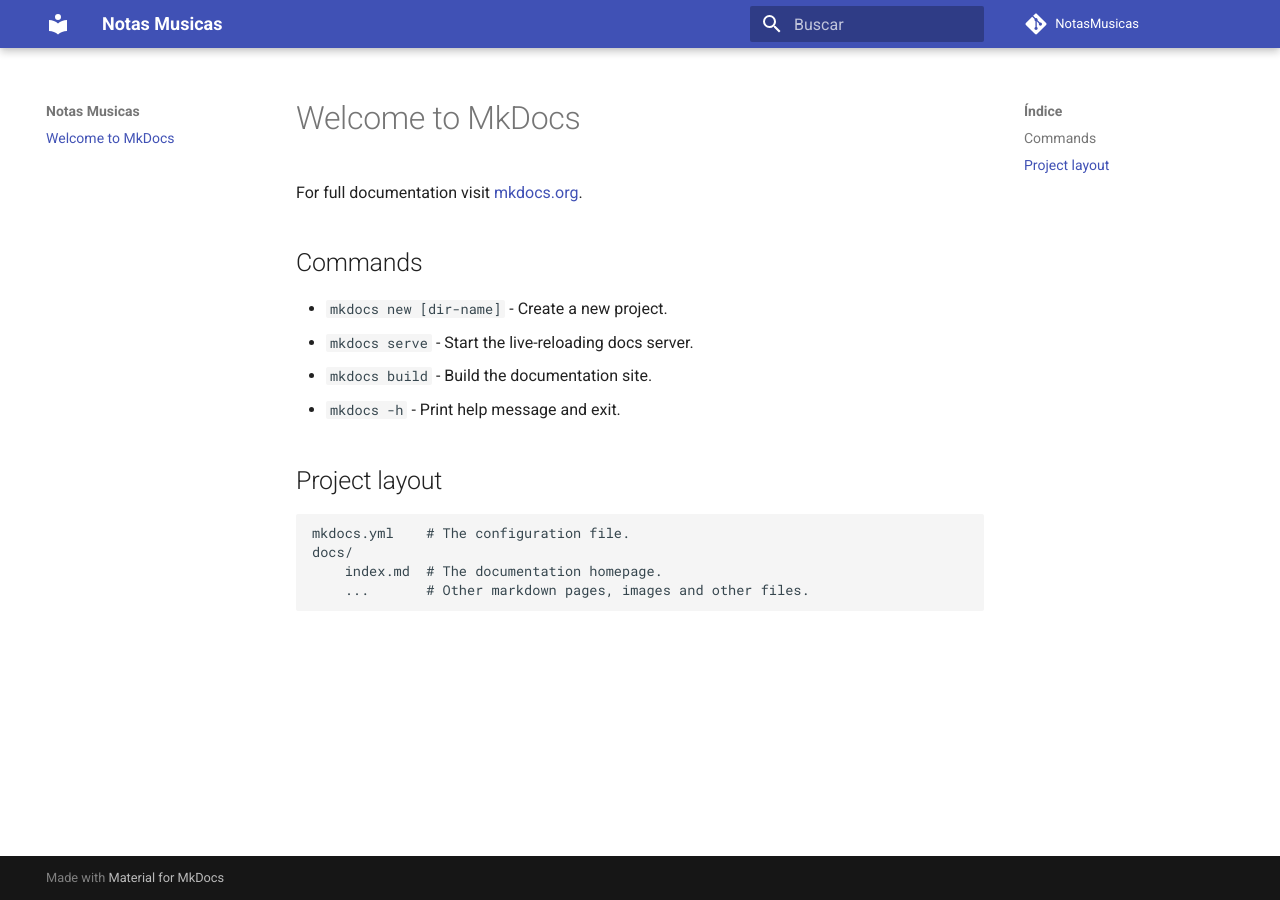
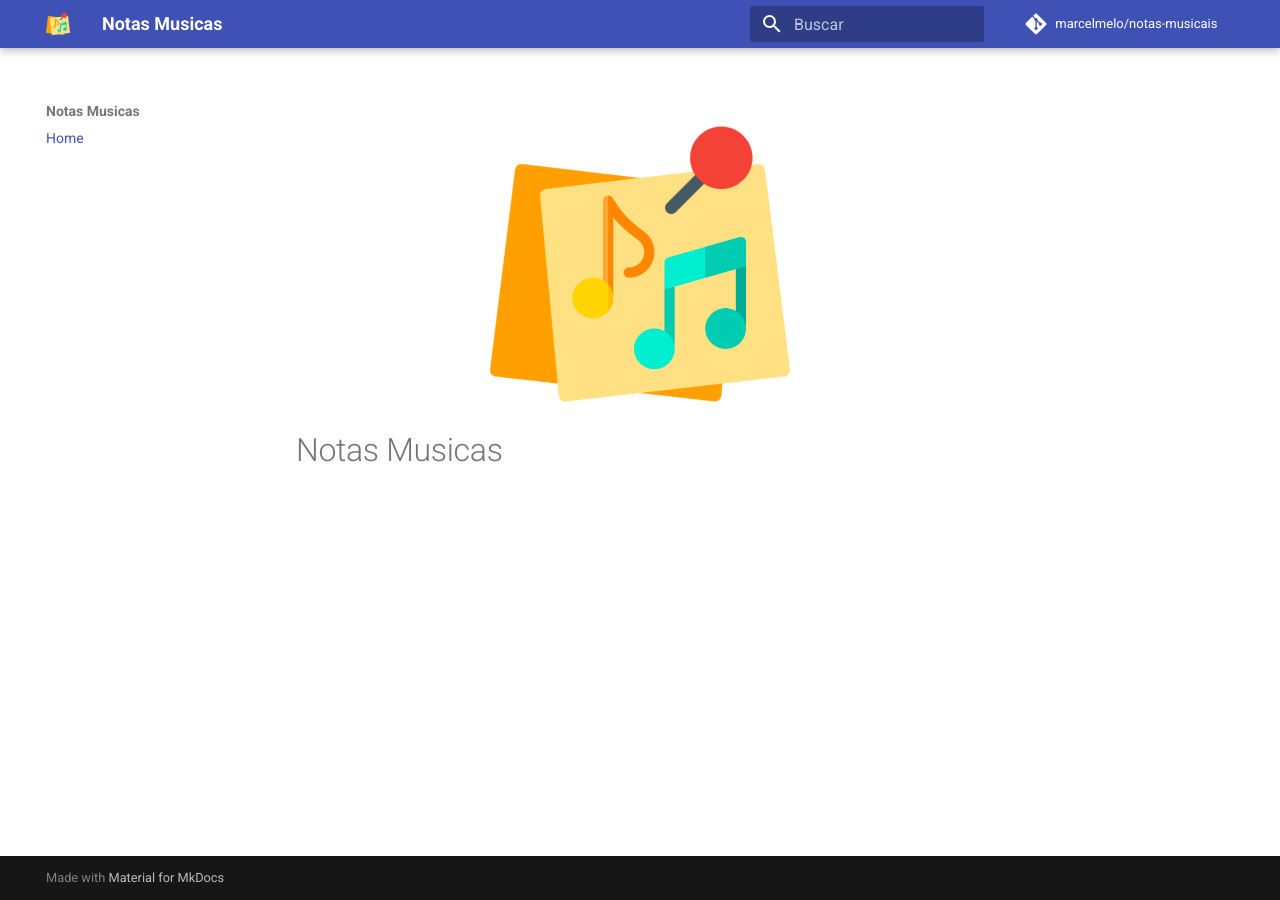
Before and after one commit to marcelmelo/notas-musicais, an MkDocs documentation site: the page built from docs/index.md, in a window 1280 px wide. Built offline with MkDocs 1.6.1 and Material for MkDocs 9.7.7, drawn with Linux system fonts in a browser that asks for light colours; comment, search, counter and statistics services are not loaded.

Commit message:
Estrutura inicial da documentação

```diff
--- a/docs/index.md
+++ b/docs/index.md
@@ -1,17 +1,2 @@
-# Welcome to MkDocs
-
-For full documentation visit [mkdocs.org](https://www.mkdocs.org).
-
-## Commands
-
-* `mkdocs new [dir-name]` - Create a new project.
-* `mkdocs serve` - Start the live-reloading docs server.
-* `mkdocs build` - Build the documentation site.
-* `mkdocs -h` - Print help message and exit.
-
-## Project layout
-
-    mkdocs.yml    # The configuration file.
-    docs/
-        index.md  # The documentation homepage.
-        ...       # Other markdown pages, images and other files.
+![logo do projeto](assets/logo.png){ width="300" .center}
+# Notas Musicas
--- /dev/null
+++ b/docs/stylesheets/extra.css
@@ -0,0 +1,5 @@
+.center {
+    display: block;
+    margin-left: auto;
+    margin-right: auto;
+}
--- a/mkdocs.yml
+++ b/mkdocs.yml
@@ -1,7 +1,16 @@
 site_name: Notas Musicas
-repo_url: https://github.com/McsToolsDigital/intranet-backend
-repo_name: NotasMusicas
+repo_url: https://github.com/marcelmelo/notas-musicais
+repo_name: marcelmelo/notas-musicais
+edit_uri: tree/main/docs
 
 theme:
   name: material
   language: pt-BR
+  logo: assets/logo.png
+  favicon: assets/logo.png
+
+markdown_extensions:
+  - attr_list
+
+extra_css:
+  - stylesheets/extra.css
```
Also changed, not shown: docs/assets/logo.png (added).
